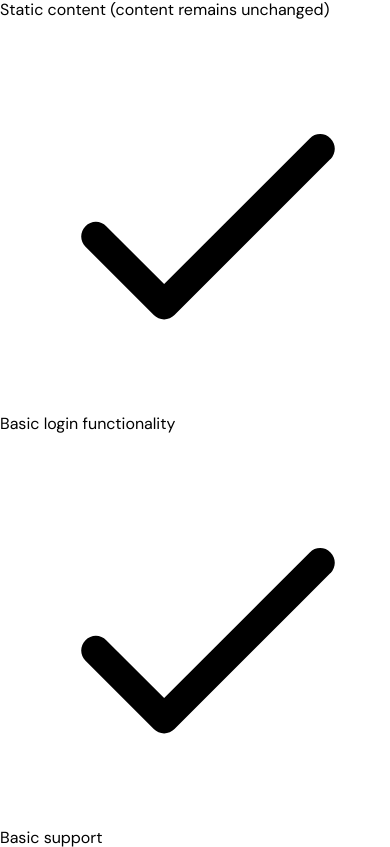
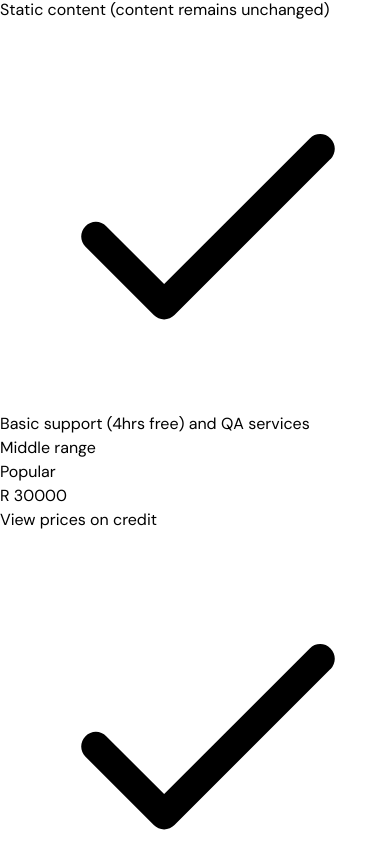
Before and after one commit to NicholasJardine/DeepBlu, a Next.js app: page /pricing in a window 390 px wide. Shown: the part 1938-2785 px from the top of the page. Built offline with nearby package versions, Linux system fonts and the light colour scheme.

Commit message:
added mobile app pricing section

```diff
--- a/src/app/pricing/page.tsx
+++ b/src/app/pricing/page.tsx
@@ -13,31 +13,28 @@ import Image from 'next/image';
 const pricingTiers = [
   {
     title: "Basic",
-    monthlyPrice: 12500,
+    monthlyPrice: 12000,
     buttonText: "View prices on credit",
     popular: false,
     inverse: false,
     features: [
-      "Basic cross platform APP (Android and iOS)",
+      "Basic cross platform App (Android and iOS)",
       "Static content (content remains unchanged)",
-      "Basic login functionality",
-      "Basic support",
+      "Basic support (4hrs free) and QA services",
     ],
   },
   {
-    title: "Middle",
+    title: "Middle range",
     monthlyPrice: 30000,
     buttonText: "View prices on credit",
     popular: true,
     inverse: true,
     features: [
-      "Up to 50 project members",
-      "Unlimited tasks and projects",
-      "50GB storage",
-      "Integrations",
-      "Priority support",
-      "Advanced support",
-      "Export support",
+      "Standard cross platform App (Android and iOS)",
+      "User integration (login and sign up functionality)",
+      "Dynamic content - API and database integration",
+      "Native functionality - GPS, maps, camera photo library etc.",
+      "Advanced support - (8hrs free) and QA services",
     ],
   },
   {
@@ -47,16 +44,12 @@ const pricingTiers = [
     popular: false,
     inverse: false,
     features: [
-      "Up to 5 project members",
-      "Unlimited tasks and projects",
-      "200GB storage",
-      "Integrations",
-      "Dedicated account manager",
-      "Custom fields",
-      "Advanced analytics",
-      "Export capabilities",
-      "API access",
-      "Advanced security features",
+        "Standard cross platform App (Android and iOS)",
+        "Data management platform (responsive website)",
+        "User integration (login and sign up functionality)",
+        "Dynamic content - API and database integration",
+        "Native functionality - GPS, maps, camera photo library etc.",
+        "Advanced support - (12hrs free) and QA services",
     ],
   },
 ];
@@ -78,7 +71,7 @@ export default function Pricing() {
       </div>
       <div className='flex flex-col gap-6 items-center mt-10 lg:flex-row lg:items-end lg:justify-center'>
       {pricingTiers.map(({title, monthlyPrice, buttonText, popular,inverse, features})=>(
-              <div className={twMerge('card', inverse === true && 'border-black bg-black text-white')}>
+              <div className={twMerge('card', inverse === true && 'border-[#4480DB] bg-[#4480DB] text-white')}>
               <div className='flex justify-between'>
               <h3 className={twMerge('text-lg font-bold text-black/50', inverse === true && 'text-white/60')}>{title}</h3>
               {popular ===true && (
```
